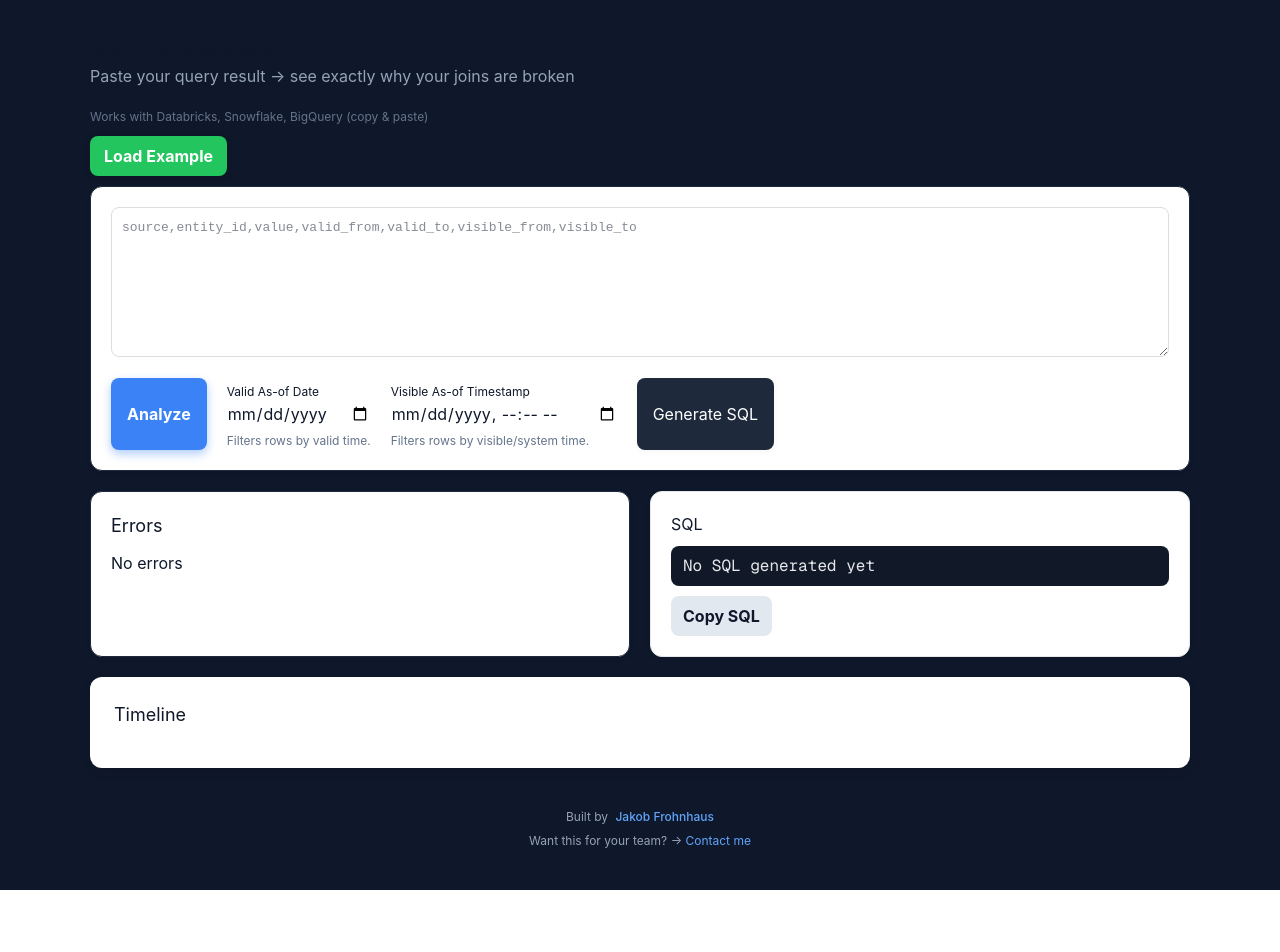
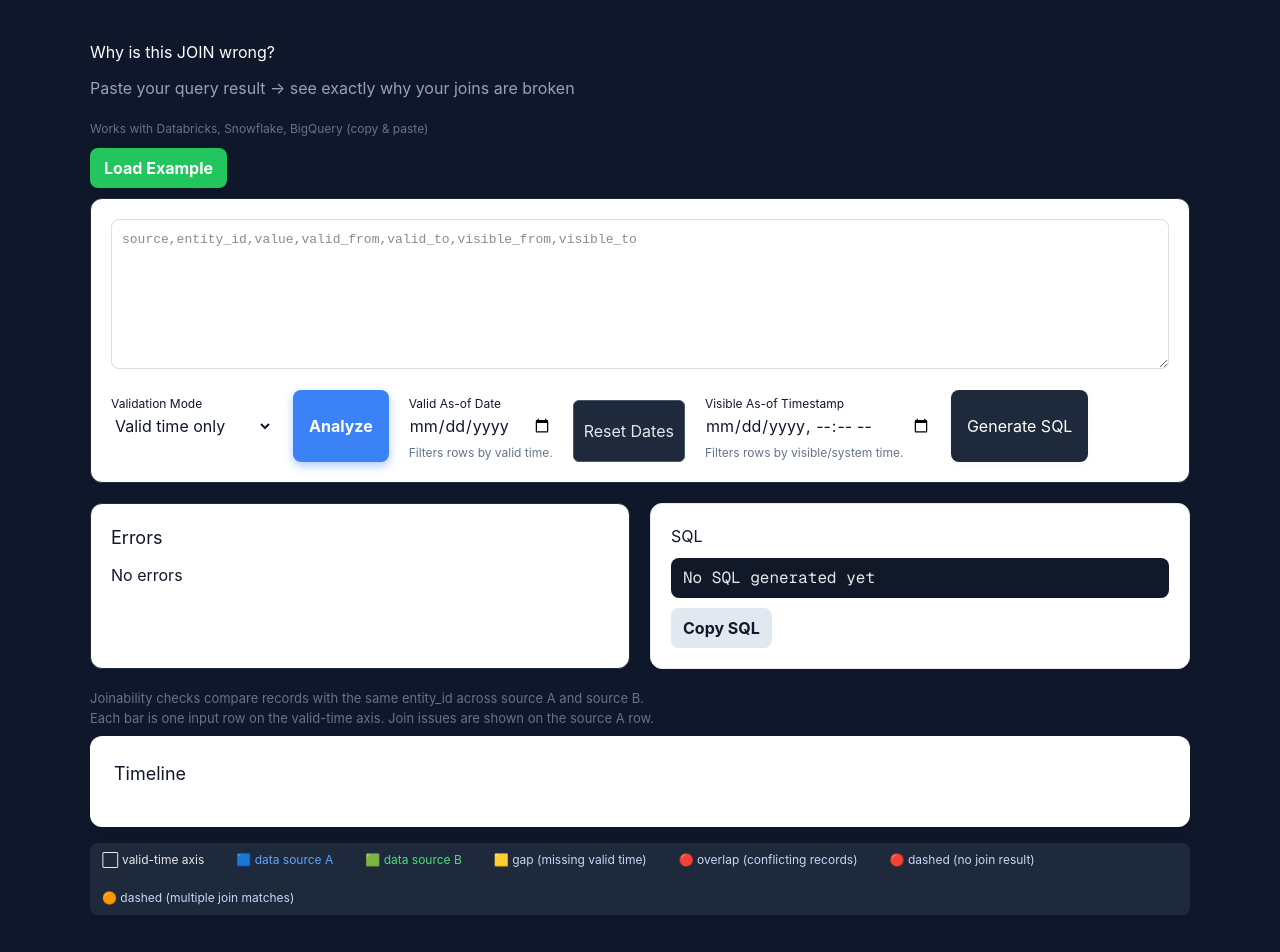
Before and after one commit to frohnhaus-sketch/bitemporal-debugger, a Next.js app: page / in a window 1280 px wide. Shown: the top 952 px of the page. Before the commit the page ends 890 px from the top, so only its background shows below. Built offline with nearby package versions, Linux system fonts and the light colour scheme.

Commit message:
demo ready

```diff
--- a/app/page.tsx
+++ b/app/page.tsx
@@ -4,7 +4,6 @@ import { useState } from "react";
 import { parseCSV } from "../lib/parser";
 import { Timeline } from "@/components/Timeline";
 import { analyzeJoinability } from "../lib/joinability";
-import type { BitemporalRow, JoinabilityIssue, OverlapIssue } from "../lib/types";
 import {
   detectDrift,
   detectOverlaps,
@@ -12,6 +11,12 @@ import {
   detectFlaggedOverlapRows,
   detectOverlapMarkers,
 } from "../lib/analysis";
+import type {
+  BitemporalRow,
+  JoinabilityIssue,
+  OverlapIssue,
+  ValidationMode,
+} from "../lib/types";
 
 export default function Home() {
   const [input, setInput] = useState("");
@@ -25,6 +30,7 @@ export default function Home() {
   const [sql, setSql] = useState("");
   const [drifts, setDrifts] = useState<string[]>([]);
   const [overlapMarkers, setOverlapMarkers] = useState<OverlapIssue[]>([]);
+  const [validationMode, setValidationMode] = useState<ValidationMode>("monotemporal");
 
   function getPosition(date: string) {
     const current = new Date(date).getTime();
@@ -41,33 +47,20 @@ export default function Home() {
     return "#64748b";
   }
 
-  function analyze() {
-    const parsedRows = parseCSV(input) as BitemporalRow[];
+  function analyzeRows(rawInput: string) {
+    const parsedRows = parseCSV(rawInput) as BitemporalRow[];
 
     setRows(parsedRows);
+    setGaps(detectGaps(parsedRows));
+    setDrifts(detectDrift(parsedRows));
+    setOverlapMarkers(detectOverlapMarkers(parsedRows, validationMode));
+    setFlaggedRows(detectFlaggedOverlapRows(parsedRows, validationMode));
+    setJoinIssues(analyzeJoinability(parsedRows, "contract", "object"));
+    setResult(detectOverlaps(parsedRows, validationMode));
+  }
 
-    const overlapIssues = detectOverlaps(parsedRows);
-    setResult(overlapIssues);
-
-    const gapIssues = detectGaps(parsedRows);
-    setGaps(gapIssues);
-
-    const driftIssues = detectDrift(parsedRows);
-    setDrifts(driftIssues);
-
-    const joinabilityIssues = analyzeJoinability(
-      parsedRows,
-      "contract",
-      "object"
-    );
-
-    const overlapMarkerIssues = detectOverlapMarkers(parsedRows);
-    setOverlapMarkers(overlapMarkerIssues);
-
-    const flagged = detectFlaggedOverlapRows(parsedRows);
-    setFlaggedRows(flagged);
-
-    setJoinIssues(joinabilityIssues);
+  function analyze() {
+    analyzeRows(input);
   }
 
 const filteredRows = rows.filter((r) => {
@@ -85,23 +78,36 @@ const filteredRows = rows.filter((r) => {
 });
 
   function generateSQL() {
-    if (!asOfDate) {
-      setSql("-- Please select an As-of Date first");
+    const sqlParts = [];
+
+    if (asOfDate) {
+      sqlParts.push(`'${asOfDate}' BETWEEN valid_from AND valid_to`);
+    }
+
+    if (visibleAsOf) {
+      sqlParts.push(`
+  '${visibleAsOf}' >= visible_from
+  AND '${visibleAsOf}' < COALESCE(visible_to, '9999-12-31')
+      `);
+    }
+
+    if (sqlParts.length === 0) {
+      setSql("-- Please select at least one As-of filter");
       return;
     }
 
-  setSql(`SELECT * FROM your_table
-    WHERE valid_from <= '${asOfDate}'
-    AND valid_to > '${asOfDate}';`);
+      setSql(`SELECT *
+    FROM your_table
+    WHERE ${sqlParts.join(" AND ")};`);
   }
 
-  const minDate = Math.min(
-    ...rows.map(r => new Date(r.valid_from).getTime())
-  );
+  const minDate = rows.length
+    ? Math.min(...rows.map(r => new Date(r.valid_from).getTime()))
+    : 0;
 
-  const maxDate = Math.max(
-    ...rows.map(r => new Date(r.valid_to).getTime())
-  );
+  const maxDate = rows.length
+    ? Math.max(...rows.map(r => new Date(r.valid_to).getTime()))
+    : 1;
 
   return (
     <main
@@ -116,7 +122,7 @@ const filteredRows = rows.filter((r) => {
       <div style={{ maxWidth: 1100, margin: "0 auto" }}>
 
         {/* HEADER */}
-        <h1>
+        <h1 style={{ marginBottom: 12, color: "#ffffff" }}>
           Why is this JOIN wrong?
         </h1>
 
@@ -129,13 +135,45 @@ const filteredRows = rows.filter((r) => {
         </p>
 
         <button
-          onClick={() =>
-            setInput(`source,entity_id,value,valid_from,valid_to,visible_from,visible_to
-        contract,1,A,2024-01-01,2024-12-31,2024-01-01T00:00:00,2024-06-01T00:00:00
-        object,1,X,2024-01-01,2024-12-31,2024-07-01T00:00:00,9999-12-31T00:00:00`)
-          }
+          onClick={() => {
+            const exampleData = `source,entity_id,value,valid_from,valid_to,visible_from,visible_to
+
+# ENTITY 1 — echte JOIN_AMBIGUITY
+contract,1,A,2024-01-01,2024-12-31,2024-01-01T00:00:00,9999-12-31T00:00:00
+
+object,1,X,2024-01-01,2024-12-31,2024-01-01T00:00:00,9999-12-31T00:00:00
+object,1,Y,2024-01-01,2024-12-31,2024-01-01T00:00:00,9999-12-31T00:00:00
+
+
+# ENTITY 2 — Gap
+contract,2,A,2024-01-01,2024-03-31,2024-01-01T00:00:00,9999-12-31T00:00:00
+contract,2,B,2024-05-01,2024-12-31,2024-01-01T00:00:00,9999-12-31T00:00:00
+
+object,2,X,2024-01-01,2024-12-31,2024-01-01T00:00:00,9999-12-31T00:00:00
+
+
+# ENTITY 3 — Visible-time Join Gap (der wichtigste Case)
+contract,3,A,2024-01-01,2024-12-31,2024-01-01T00:00:00,2024-06-01T00:00:00
+
+object,3,X,2024-01-01,2024-12-31,2024-07-01T00:00:00,9999-12-31T00:00:00
+
+
+# ENTITY 4 — Perfekter Join (Control Case)
+contract,4,A,2024-01-01,2024-12-31,2024-01-01T00:00:00,9999-12-31T00:00:00
+
+object,4,X,2024-01-01,2024-12-31,2024-01-01T00:00:00,9999-12-31T00:00:00
+
+
+# ENTITY 5 — Drift (visible time verschoben)
+contract,5,A,2024-01-01,2024-12-31,2024-01-01T00:00:00,9999-12-31T00:00:00
+
+object,5,X,2024-01-01,2024-12-31,2024-01-02T12:00:00,9999-12-31T00:00:00`;
+
+            setInput(exampleData);
+            analyzeRows(exampleData);
+          }}
           style={{
-            margin: "10px 0", // 👈 Abstand oben & unten
+            margin: "10px 0",
             padding: "8px 14px",
             borderRadius: 8,
             border: "none",
@@ -175,6 +213,34 @@ const filteredRows = rows.filter((r) => {
           />
 
           <div style={{ marginTop: 15, display: "flex", gap: 20 }}>
+
+          <div>
+            <label style={{ fontSize: 12 }}>Validation Mode</label>
+            <br />
+            <select
+              value={validationMode}
+              onChange={(e) => {
+                const newValidationMode = e.target.value as ValidationMode;
+                setValidationMode(newValidationMode);
+
+                if (input.trim()) {
+                  const parsedRows = parseCSV(input) as BitemporalRow[];
+
+                  setRows(parsedRows);
+                  setResult(detectOverlaps(parsedRows, newValidationMode));
+                  setGaps(detectGaps(parsedRows));
+                  setDrifts(detectDrift(parsedRows));
+                  setOverlapMarkers(detectOverlapMarkers(parsedRows, newValidationMode));
+                  setFlaggedRows(detectFlaggedOverlapRows(parsedRows, newValidationMode));
+                  setJoinIssues(analyzeJoinability(parsedRows, "contract", "object"));
+                }
+              }}
+            >
+              <option value="monotemporal">Valid time only</option>
+              <option value="bitemporal">Valid + visible time</option>
+            </select>
+          </div>
+
             <button
               onClick={analyze}
               style={{
@@ -196,21 +262,39 @@ const filteredRows = rows.filter((r) => {
               <br />
               <input
                 type="date"
-                value={asOfDate}
-                onChange={(e) => setAsOfDate(e.target.value)}
+                value={asOfDate || ""}
+                onChange={(e) => setAsOfDate(e.target.value || "")}
               />
               <p style={{ fontSize: 12, color: "#64748b", marginTop: 6 }}>
                 Filters rows by valid time.
               </p>
             </div>
 
+            <button
+              onClick={() => {
+                setAsOfDate("");
+                setVisibleAsOf("");
+              }}
+              style={{
+                marginTop: 10,
+                padding: "6px 10px",
+                borderRadius: 6,
+                border: "1px solid #475569",
+                background: "#1e293b",
+                color: "#e2e8f0",
+                cursor: "pointer",
+              }}
+            >
+              Reset Dates
+            </button>
+
             <div>
               <label style={{ fontSize: 12 }}>Visible As-of Timestamp</label>
               <br />
               <input
                 type="datetime-local"
-                value={visibleAsOf}
-                onChange={(e) => setVisibleAsOf(e.target.value)}
+                value={visibleAsOf || ""}
+                onChange={(e) => setVisibleAsOf(e.target.value || "")}
               />
               <p style={{ fontSize: 12, color: "#64748b", marginTop: 6 }}>
                 Filters rows by visible/system time.
@@ -388,6 +472,15 @@ const filteredRows = rows.filter((r) => {
             </button>
           </div>
         </div>
+
+      <p style={{ fontSize: 13, color: "#64748b", marginTop: 4, marginBottom: 8 }}>
+        Joinability checks compare records with the same entity_id across source A and source B.
+      </p>
+
+      <p style={{ fontSize: 13, color: "#64748b", marginTop: -8, marginBottom: 8 }}>
+        Each bar is one input row on the valid-time axis. Join issues are shown on the source A row.
+      </p>
+
       <Timeline
         rows={filteredRows}
         gaps={gaps}
@@ -399,6 +492,49 @@ const filteredRows = rows.filter((r) => {
         getSourceColor={getSourceColor}
       />
 
+      <div
+        style={{
+          marginTop: 16,
+          display: "flex",
+          gap: 20,
+          flexWrap: "wrap",
+          fontSize: 12,
+          color: "#cbd5f5",
+          padding: "8px 12px",
+          background: "#1e293b",
+          borderRadius: 8,
+        }}
+      >
+
+        <span style={{ color: "#e5e7eb", marginRight: 12 }}>
+          ⬜ valid-time axis
+        </span>
+
+        <span style={{ color: "#60a5fa", marginRight: 12 }}>
+          🟦 data source A
+        </span>
+
+        <span style={{ color: "#4ade80", marginRight: 12 }}>
+          🟩 data source B
+        </span>
+
+        <span style={{ marginRight: 12 }}>
+          🟨 gap (missing valid time)
+        </span>
+
+        <span style={{ marginRight: 12 }}>
+          🔴 overlap (conflicting records)
+        </span>
+
+        <span style={{ marginRight: 12 }}>
+          🔴 dashed (no join result)
+        </span>
+
+        <span style={{ marginRight: 12 }}>
+          🟠 dashed (multiple join matches)
+        </span>
+
+</div>
       <div
         style={{
           marginTop: 40,
--- a/components/Timeline.tsx
+++ b/components/Timeline.tsx
@@ -49,7 +49,7 @@ export function Timeline({
           <div
             style={{
               height: 22,
-              background: "#334155",
+              background: "#e5e7eb",
               borderRadius: 999,
               position: "relative",
               overflow: "hidden",
--- a/lib/analysis.ts
+++ b/lib/analysis.ts
@@ -3,7 +3,7 @@ import {
   halfOpenTimestampIntervalsOverlap,
 } from "./dates";
 
-import type { OverlapIssue } from "./types";
+import type { ValidationMode, OverlapIssue } from "./types";
 
 export function detectDrift(rows: any[]) {
   const groupedBySource: Record<string, any[]> = {};
@@ -64,7 +64,10 @@ export function detectDrift(rows: any[]) {
   return driftIssues;
 }
 
-export function detectOverlaps(rows: any[]) {
+export function detectOverlaps(
+  rows: any[],
+  mode: ValidationMode = "monotemporal"
+) {
   const issues: string[] = [];
 
   rows.forEach((a, i) => {
@@ -73,16 +76,28 @@ export function detectOverlaps(rows: any[]) {
       if (a.source !== b.source) return;
       if (String(a.entity_id) !== String(b.entity_id)) return;
 
-      const overlaps = closedDateIntervalsOverlap(
+      const validOverlap = closedDateIntervalsOverlap(
         a.valid_from,
         a.valid_to,
         b.valid_from,
         b.valid_to
       );
 
-      if (overlaps) {
+      const visibleOverlap = halfOpenTimestampIntervalsOverlap(
+        a.visible_from,
+        a.visible_to ?? "",
+        b.visible_from,
+        b.visible_to ?? ""
+      );
+
+      const isOverlap =
+        mode === "monotemporal"
+          ? validOverlap
+          : validOverlap && visibleOverlap;
+
+      if (isOverlap) {
         issues.push(
-          `OVERLAP (${a.source}/${a.entity_id}): ${a.valid_from}-${a.valid_to} overlaps ${b.valid_from}-${b.valid_to}`
+          `${mode === "bitemporal" ? "BITEMPORAL " : ""}OVERLAP (${a.source}/${a.entity_id}): ${a.valid_from}-${a.valid_to}`
         );
       }
     });
@@ -91,7 +106,10 @@ export function detectOverlaps(rows: any[]) {
   return issues;
 }
 
-export function detectFlaggedOverlapRows(rows: any[]) {
+export function detectFlaggedOverlapRows(
+  rows: any[],
+  validationMode: ValidationMode = "monotemporal"
+) {
   const flagged = new Set<number>();
 
   rows.forEach((a, i) => {
@@ -100,14 +118,26 @@ export function detectFlaggedOverlapRows(rows: any[]) {
       if (a.source !== b.source) return;
       if (String(a.entity_id) !== String(b.entity_id)) return;
 
-      const overlaps = closedDateIntervalsOverlap(
+      const validOverlap = closedDateIntervalsOverlap(
         a.valid_from,
         a.valid_to,
         b.valid_from,
         b.valid_to
       );
 
-      if (overlaps) {
+      const visibleOverlap = halfOpenTimestampIntervalsOverlap(
+        a.visible_from,
+        a.visible_to ?? "",
+        b.visible_from,
+        b.visible_to ?? ""
+      );
+
+      const isOverlap =
+        validationMode === "monotemporal"
+          ? validOverlap
+          : validOverlap && visibleOverlap;
+
+      if (isOverlap) {
         flagged.add(i);
       }
     });
@@ -164,7 +194,10 @@ export function detectGaps(rows: any[]) {
   return gaps;
 }
 
-export function detectOverlapMarkers(rows: any[]) {
+export function detectOverlapMarkers(
+  rows: any[],
+  mode: ValidationMode = "monotemporal"
+) {
   const overlaps: OverlapIssue[] = [];
 
   rows.forEach((a, i) => {
@@ -173,14 +206,26 @@ export function detectOverlapMarkers(rows: any[]) {
       if (a.source !== b.source) return;
       if (String(a.entity_id) !== String(b.entity_id)) return;
 
-      const hasOverlap = closedDateIntervalsOverlap(
+      const validOverlap = closedDateIntervalsOverlap(
         a.valid_from,
         a.valid_to,
         b.valid_from,
         b.valid_to
       );
 
-      if (!hasOverlap) return;
+      const visibleOverlap = halfOpenTimestampIntervalsOverlap(
+        a.visible_from,
+        a.visible_to ?? "",
+        b.visible_from,
+        b.visible_to ?? ""
+      );
+
+      const isOverlap =
+        mode === "monotemporal"
+          ? validOverlap
+          : validOverlap && visibleOverlap;
+
+      if (!isOverlap) return;
 
       const from =
         new Date(a.valid_from) > new Date(b.valid_from)
@@ -197,7 +242,10 @@ export function detectOverlapMarkers(rows: any[]) {
         entity_id: a.entity_id,
         from,
         to,
-        message: `OVERLAP: ${a.valid_from}-${a.valid_to} overlaps ${b.valid_from}-${b.valid_to}`,
+        message:
+          mode === "bitemporal"
+            ? `BITEMPORAL OVERLAP: records overlap in valid and visible time`
+            : `OVERLAP: records overlap in valid time`,
       });
     });
   });
--- a/lib/parser.ts
+++ b/lib/parser.ts
@@ -7,7 +7,11 @@ export function detectDelimiter(text: string) {
 }
 
 export function parseCSV(text: string) {
-  const lines = text.trim().split("\n");
+  const lines = text
+    .split("\n")
+    .map(line => line.trim())
+    .filter(line => line && !line.startsWith("#"))
+    .filter(line => line && !line.startsWith("#"));
 
   const delimiter = detectDelimiter(text);
   const headers = lines[0].split(delimiter).map((h) => h.trim());
--- a/lib/types.ts
+++ b/lib/types.ts
@@ -37,3 +37,5 @@ export type OverlapIssue = {
   to: string;
   message: string;
 };
+
+export type ValidationMode = "monotemporal" | "bitemporal";
```
